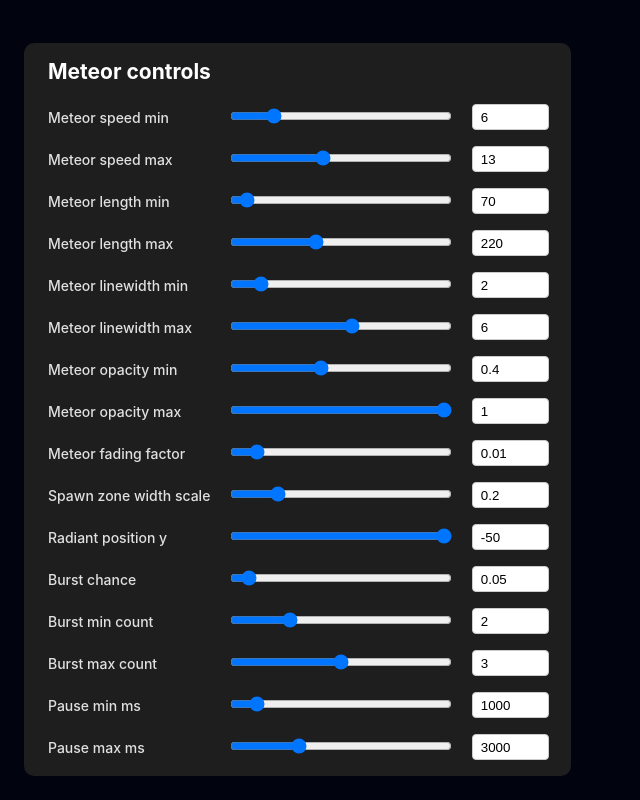
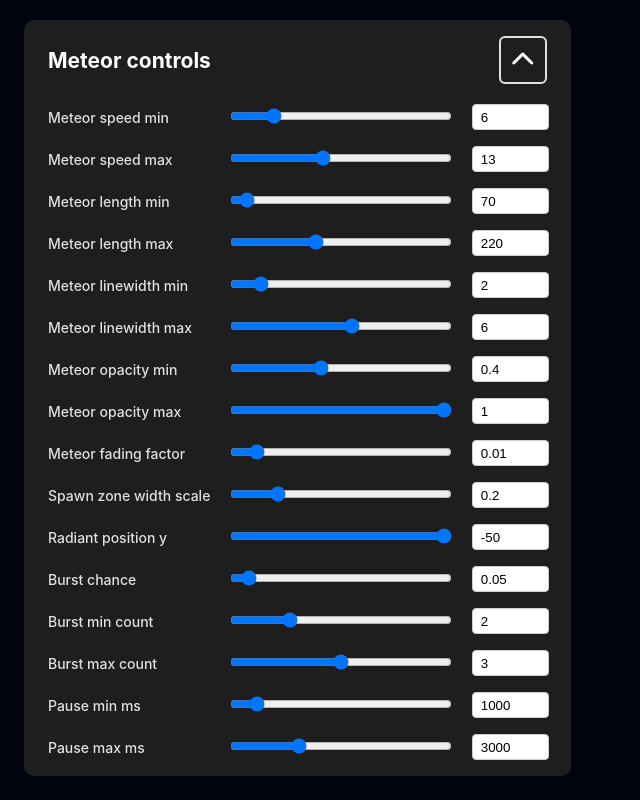
Before and after one commit to ImadSaddik/MeteorShowerEffect, a Vue app: page / in a window 1280 px wide. Shown: the whole page, without its empty margins (0-640 px from the left). Built offline with nearby package versions, Linux system fonts and the light colour scheme.

Commit message:
Added a way to collapse the meteor controls panel

```diff
--- a/src/components/MeteorControlPanel.vue
+++ b/src/components/MeteorControlPanel.vue
@@ -1,6 +1,17 @@
 <template>
   <div class="meteor-control-panel">
-    <h2 class="control-title">Meteor controls</h2>
+    <div class="control-header">
+      <h2 class="control-title" :style="{ marginRight: isOpen ? '0px' : '32px' }">Meteor controls</h2>
+      <button
+        class="toggle-btn icon-btn"
+        @click="isOpen = !isOpen"
+        :aria-label="isOpen ? 'Hide controls' : 'Show controls'"
+      >
+        <i v-if="isOpen" class="fa-solid fa-chevron-up"></i>
+        <i v-else class="fa-solid fa-chevron-down"></i>
+      </button>
+    </div>
+    <div v-if="isOpen">
       <div v-for="(value, key) in localConfig" :key="key" class="control-row">
         <div class="control-label">{{ formatLabel(key) }}</div>
         <div class="control-slider">
@@ -27,6 +38,7 @@
         </div>
       </div>
     </div>
+  </div>
 </template>
 
 <script>
@@ -41,6 +53,7 @@ export default {
   data() {
     return {
       localConfig: { ...this.config },
+      isOpen: true,
       minMax: {
         METEOR_SPEED_MIN: [1, 30],
         METEOR_SPEED_MAX: [1, 30],
@@ -130,9 +143,40 @@ export default {
   font-size: 14px;
 }
 
+.control-header {
+  display: flex;
+  align-items: center;
+  justify-content: space-between;
+  margin-bottom: 20px;
+  margin-right: -40px;
+  padding-right: 24px;
+}
+
 .control-title {
-  margin-top: 0;
-  margin-bottom: 20px;
+  margin: 0;
+}
+
+.icon-btn {
+  width: 48px;
+  height: 48px;
+  display: flex;
+  align-items: center;
+  justify-content: center;
+  color: white;
+  font-size: 24px;
+  cursor: pointer;
+  transition: background 0.2s, border 0.2s;
+}
+
+.icon-btn:hover {
+  background: #444;
+  border-color: #bbb;
+}
+
+.toggle-btn {
+  background: none;
+  border: 2px solid #e0e0e0;
+  border-radius: 6px;
 }
 
 .control-row {
```
Lines whose indentation alone changed are shown as unchanged.
